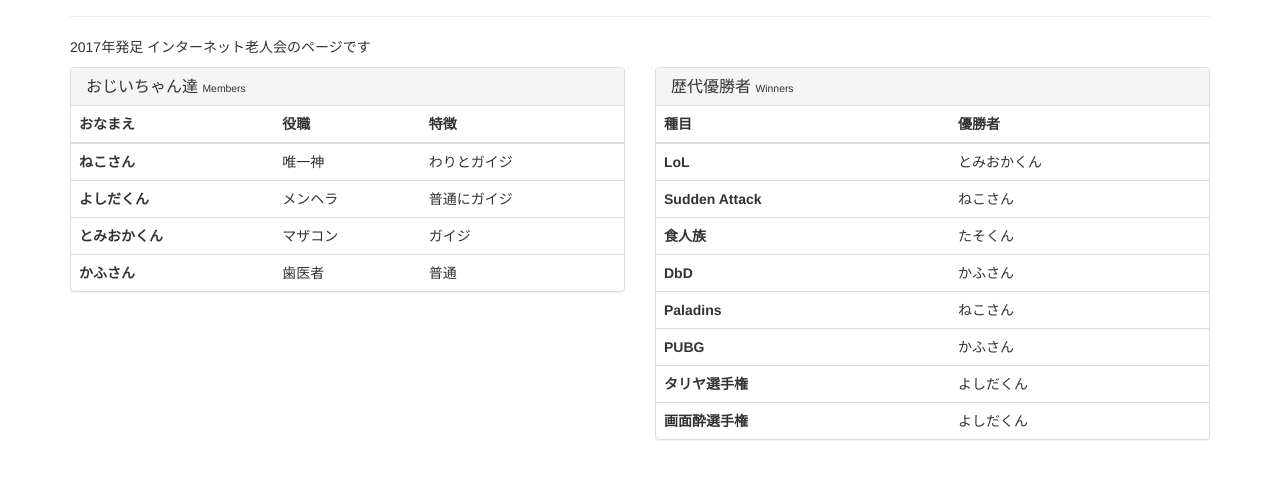
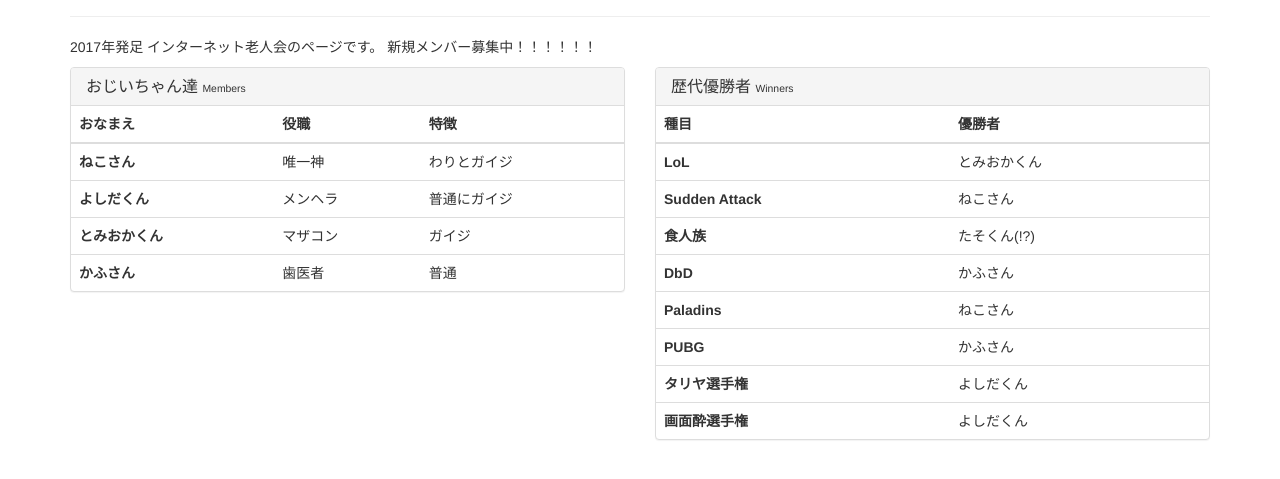
Before and after one commit to nyoronsai/takecare.github.io, a plain HTML site: page index.html in a window 1280 px wide. Shown: the part 155-634 px from the top of the page. Drawn offline with nearby package versions, Linux system fonts and the light colour scheme.

Commit message:
add some words

```diff
--- a/index.html
+++ b/index.html
@@ -38,7 +38,8 @@
       <div class="page-header">
         <h1>インターネット老人会&nbsp;<small>Internet Elderly Association</small></h1>
       </div>
-      <p>2017年発足 インターネット老人会のページです</p>
+      <p>2017年発足 インターネット老人会のページです。
+      新規メンバー募集中！！！！！！</p>
       <div class="row">
         <div class="col-sm-6">
           <div class="panel panel-default">
@@ -107,7 +108,7 @@
                 </tr>
                 <tr>
                   <th>食人族</th>
-                  <td>たそくん</td>
+                  <td>たそくん(!?)</td>
                 </tr>
                 <tr>
                   <th>DbD</th>
```
